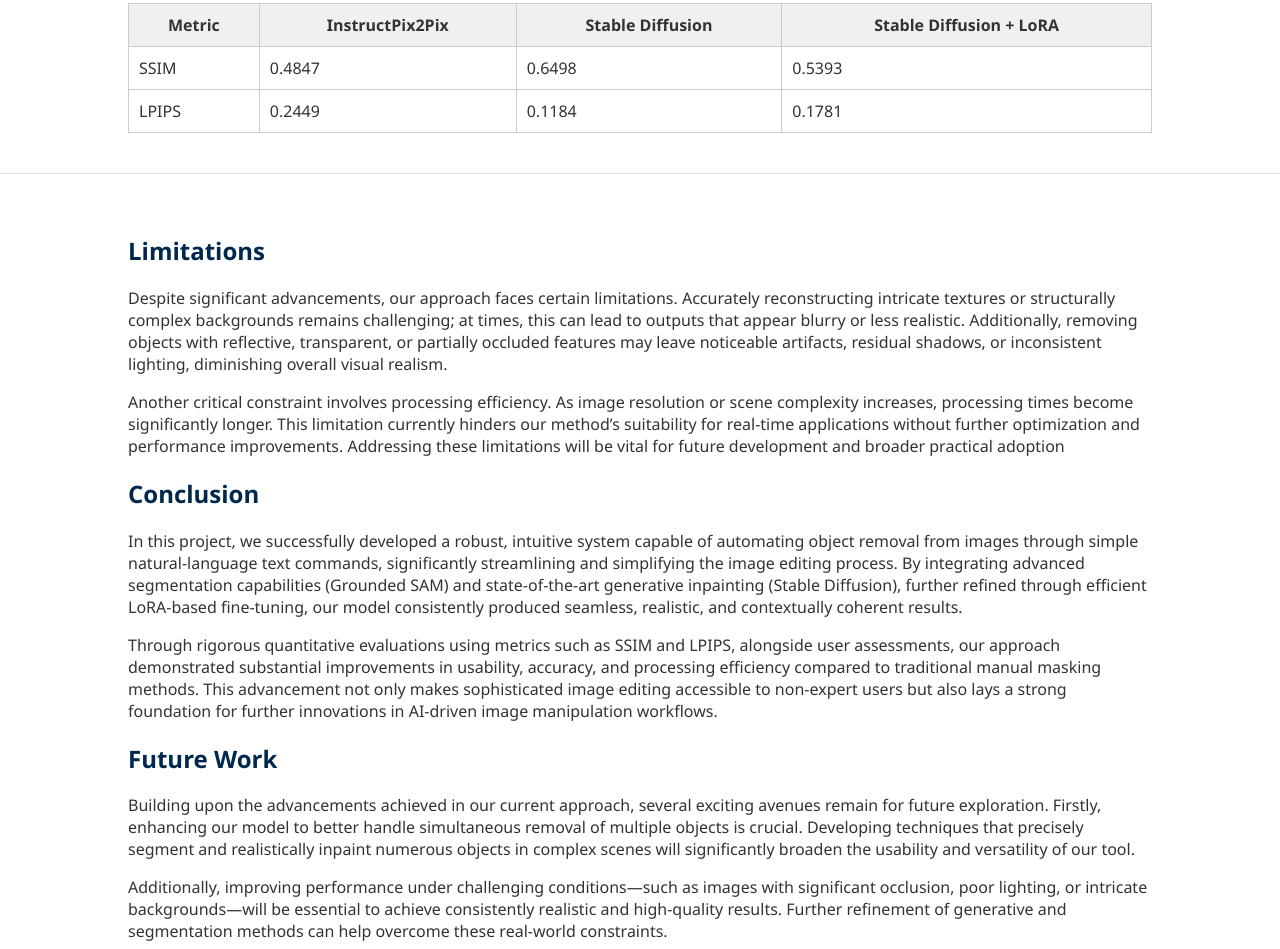
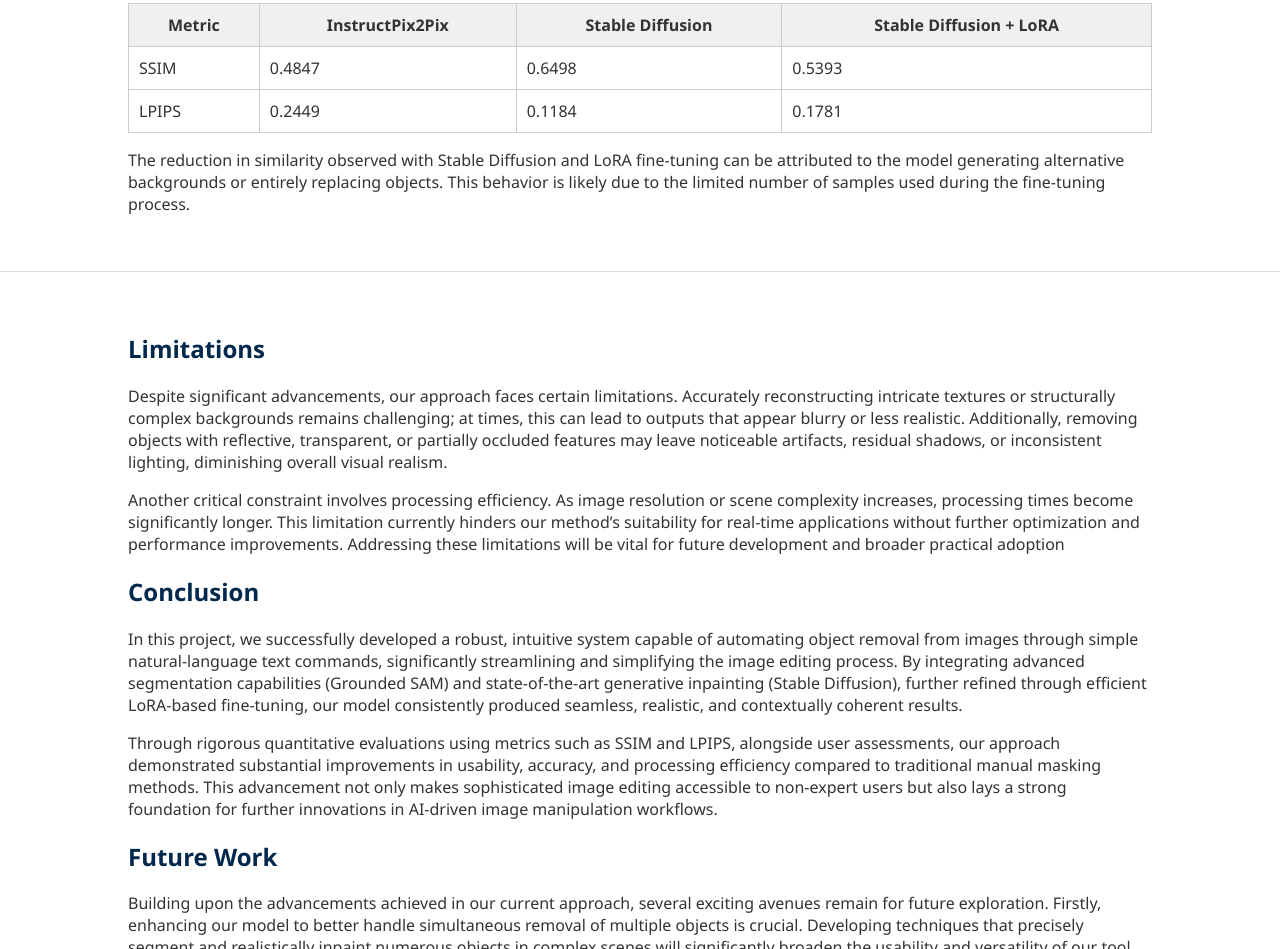
Before and after one commit to harsharapur/AI, a plain HTML site: page index.html in a window 1280 px wide. Shown: the part 7149-8098 px from the top of the page. Drawn offline with Linux system fonts and the light colour scheme.

Commit message:
Update index.html

```diff
--- a/index.html
+++ b/index.html
@@ -199,6 +199,7 @@
     <tr><td>SSIM</td><td>0.4847</td><td>0.6498</td><td>0.5393</td></tr>
     <tr><td>LPIPS</td><td>0.2449</td><td>0.1184</td><td>0.1781</td></tr>
   </table>
+  <p>The reduction in similarity observed with Stable Diffusion and LoRA fine-tuning can be attributed to the model generating alternative backgrounds or entirely replacing objects. This behavior is likely due to the limited number of samples used during the fine-tuning process.</p>
 </section>
 
 <section id="conclusion">
```
